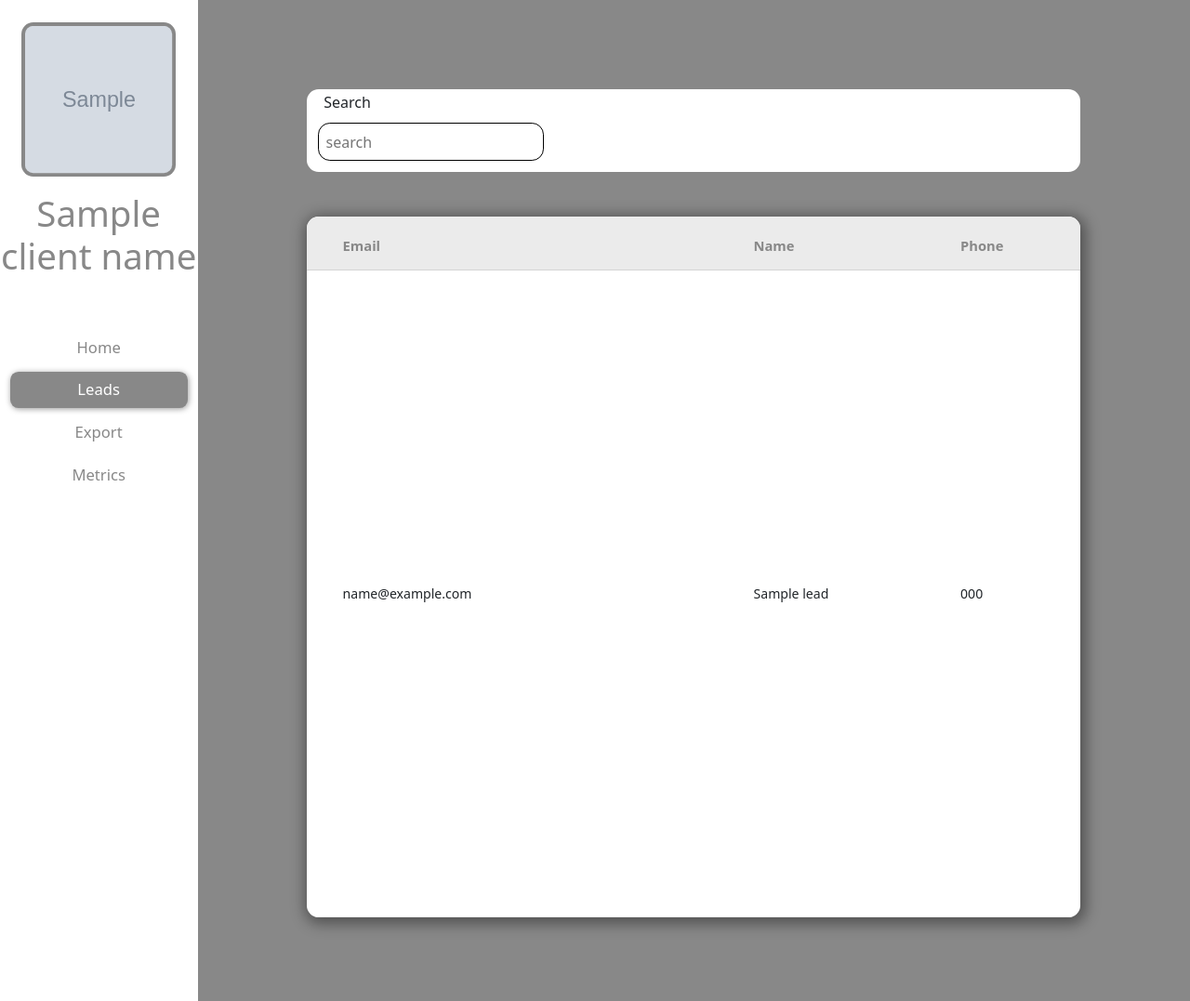
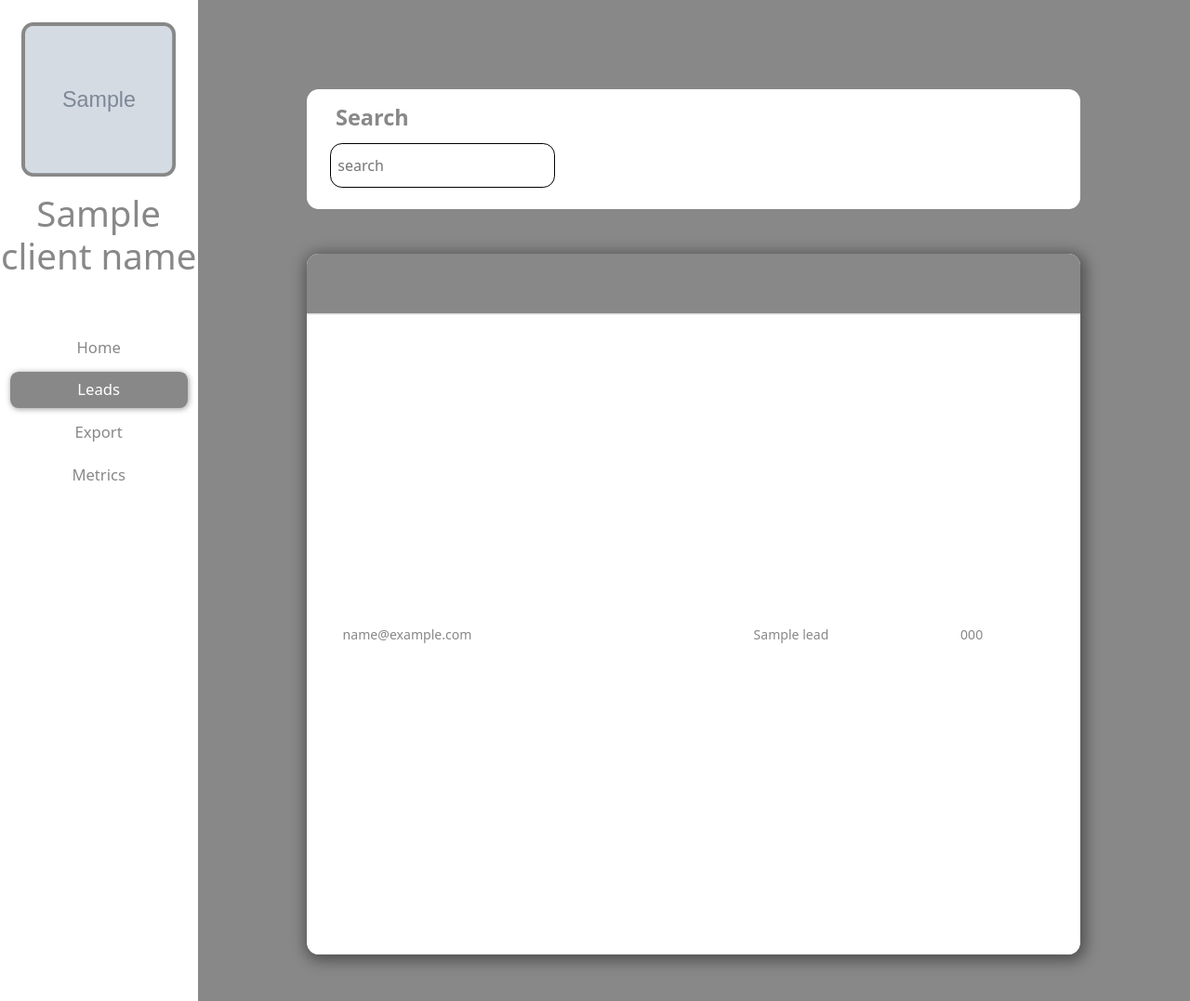
Before and after one commit to EduardoCAP07/wifi_portal_cs50, a FastAPI app: template app/templates/dashboard.html in a window 1280 px wide, after a click on "Leads". Shown: the whole page at 93% size. Run offline with FastAPI, Linux system fonts and the light colour scheme; the template is opened without the code that fills it: most values are stand-ins (such as "Sample title", 1, 10 or a date in 2020); grey boxes marked "Sample" are stand-in pictures; parts of the project's set-up code (start-up, migrations or seed data) failed here and were passed over.

Commit message:
style: Css styling for search feature

```diff
--- a/app/static/css/styles.css
+++ b/app/static/css/styles.css
@@ -250,17 +250,36 @@ body {
     box-shadow: 2px 3px 15px 4px rgba(0,0,0,40%);
 }
 
-.leads-toolbox{
-    height: 10vw;
+#leads-toolbox {
+    height: 12vh;
+    display: flex;
 
 }
 
-.searchbox{
+.searchbox {
     border: solid 0.1vw black;
     border-radius: 1vw;
     overflow: hidden;
     padding: 0.5vw 0vw 0.5vw 0.4vw;
     margin: 0.8vw 0vw 0.8vw 0.8vw;
+    height: 4.5vh;
+    display: flex;
+    align-self: flex-end;
+    justify-self: flex-end;
+    align-items: center;
+    justify-content: center;
+
+}
+
+.tool-vcontainer {
+    justify-content: center;
+    padding-left: 1vw;
+}
+
+.tool-vcontainer label {
+    font-size: 23.5px;
+    font-weight: 600;
+    color: var(--primary-color);
 }
 
 
@@ -354,6 +373,8 @@ body {
 
 /* TABLES */
 
+
+/* -- Leads Table */
 .table-leads {
     width: 100%;
     border-spacing: 0;
@@ -361,26 +382,34 @@ body {
     text-align: left;
 }
 
-.table-leads th {
+.header-leads th {
     position: sticky;
     top: 0;
     padding-top: 0.5vw;
     z-index: 1;
-    background-color: rgb(235, 235, 235);
-    height: 4.5vw;
-    color: var(--primary-color);
+    background-color: var(--primary-color);
+    height: 6vh;
+    color: var(--background-color);
     border-bottom: solid 1px rgb(213, 213, 213);
     font-size: 1.15vw;
 }
 
-.table-leads td {
-    height: 5vw;
+.generated td {
+    height: 8vh;
+    border-top: solid 0.5px rgb(239, 239, 239);
+    border-bottom: solid 0.5px rgb(239, 239, 239);
+    font-size: 1.1vw;
+    color: var(--primary-color);
+}
+
+.generated td:first-child, .header-leads th:first-child {
+    padding-left: 3vw;
+}
+
+.generated {
+    height: 8vh;
     border-bottom: solid 1px rgb(239, 239, 239);
     font-size: 1.1vw;
-}
-
-.table-leads td:first-child, .table-leads th:first-child{
-    padding-left: 3vw;
 }
 
 /* TABLES END */
```
